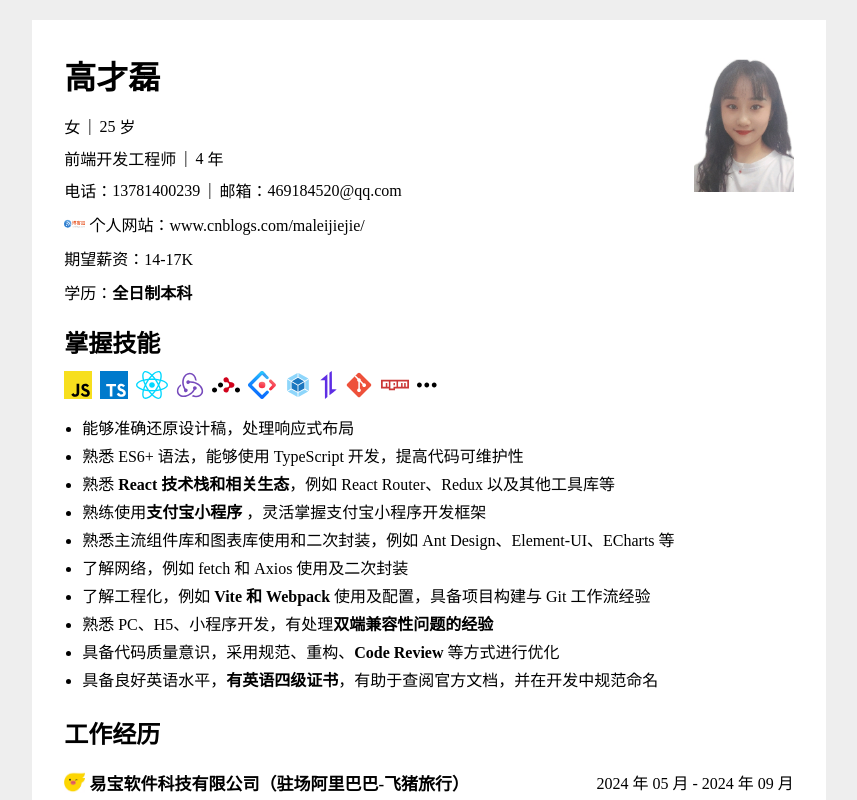
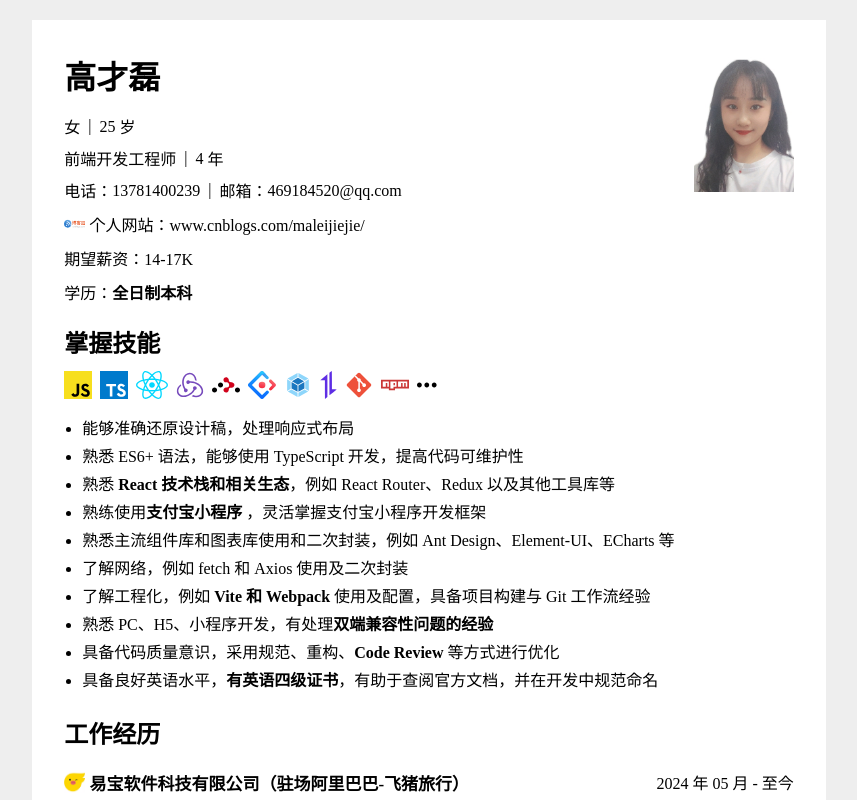
Before and after one commit to 469184520/curriculum-vitae, a React (Vite) app: page / in a window 1280 px wide. Shown: the top 800 px of the page, without its empty margins (211-1068 px from the left). Built offline with nearby package versions, Linux system fonts and the light colour scheme.

Commit message:
fix: time优速通场次选择问题

```diff
--- a/src/mock.ts
+++ b/src/mock.ts
@@ -58,7 +58,7 @@ export default {
       icon: '/fliggy.svg',
       company: '易宝软件科技有限公司（驻场阿里巴巴-飞猪旅行）',
       position: '前端开发工程师',
-      time: '2024 年 05 月 - 2024 年 09 月',
+      time: '2024 年 05 月 - 至今',
       descriptions: [
         '负责北京环球度假区小程序和中后台项目迭代开发',
       ],
```
